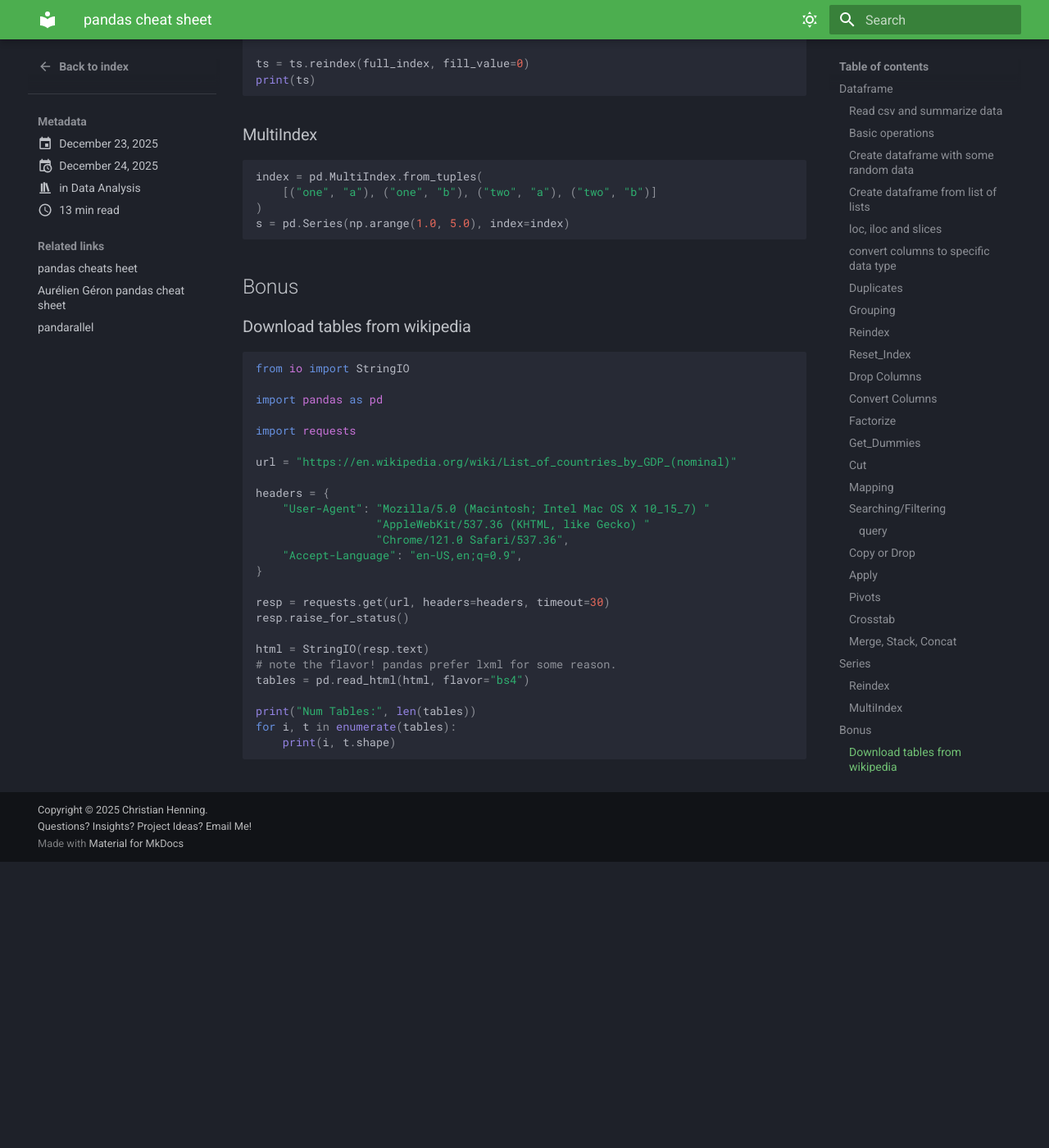
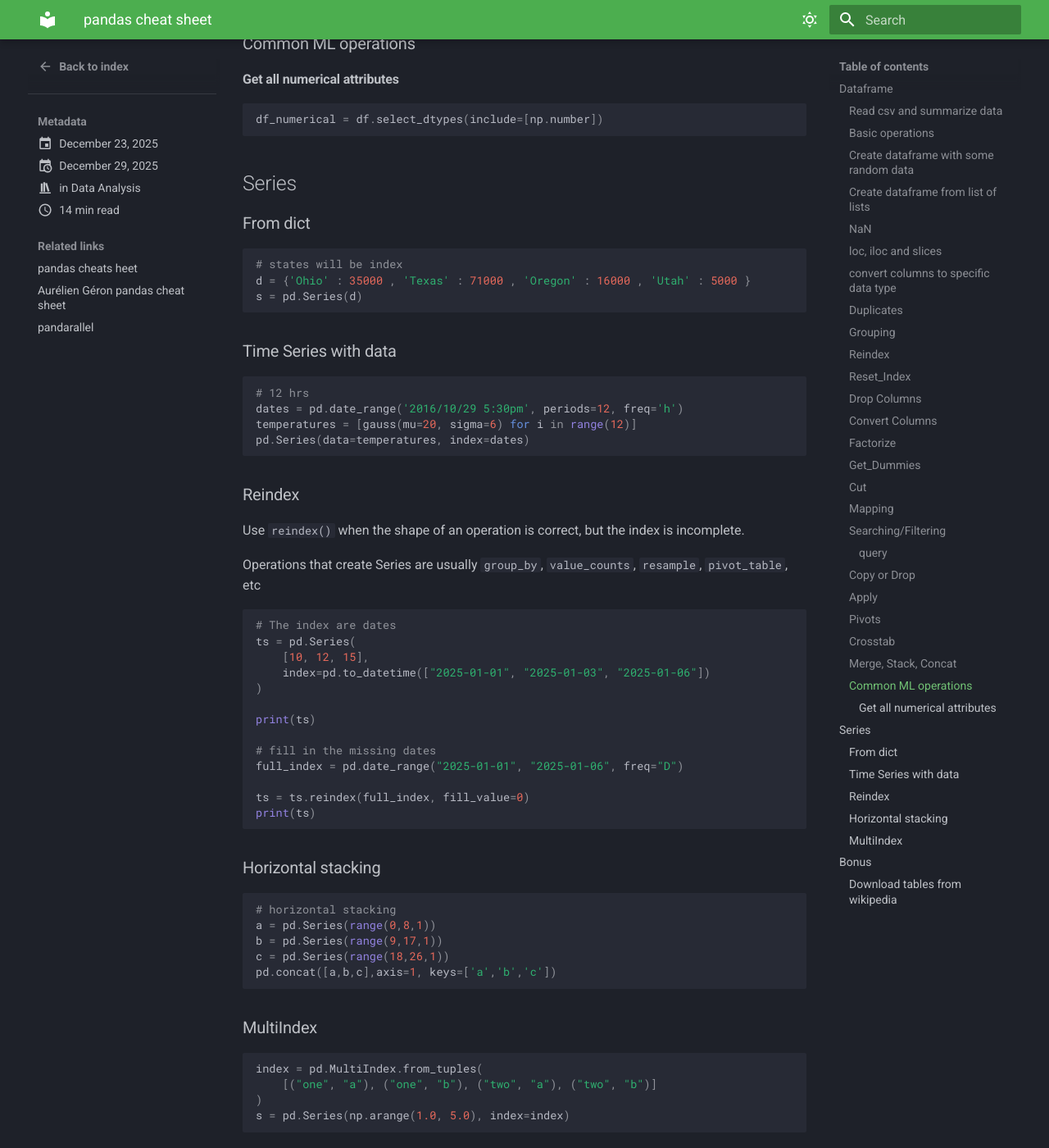
Before and after one commit to chhenning/chhenning.github.io, an MkDocs documentation site: the page built from docs/blog/posts/2025-12-23__02_pandas_cheatsheet/index.md, in a window 1280 px wide and 1400 px high, scrolled down 19099 px. Shown: the whole window at 82% size. Built offline with MkDocs 1.6.1 and Material for MkDocs 9.7.7, drawn with Linux system fonts in a browser that asks for light colours; before the commit the page ends 20150 px from its top, so only the background shows below that; some of the changed text lies outside the part shown.

Commit message:
goodreads blog post

````diff
--- a/docs/blog/posts/2025-12-23__02_pandas_cheatsheet/index.md
+++ b/docs/blog/posts/2025-12-23__02_pandas_cheatsheet/index.md
@@ -1,7 +1,7 @@
 ---
 date:
   created: 2025-12-23
-  updated: 2025-12-24
+  updated: 2025-12-29
 
 draft: False
 
@@ -196,6 +196,27 @@
 
 # Create the pandas DataFrame
 df = pd.DataFrame(data, columns=["Category", "Name", "Marks"])
+```
+
+### NaN
+
+```py
+# True or False
+df["my_column"].hasnans
+
+# count the rows where the value is nan
+df["my_column"].isna().sum()
+
+# count the non-nan rows
+df["my_column"].notna().sum()
+
+# fill the na values with something
+median = df["my_column"].median()
+df["my_column"] = df["my_column"].fillna(median)
+
+# for each row, checks if any column is NaN
+null_rows_idx = df.isna().any(axis=1)
+df.loc[null_rows_idx].head(20)
 ```
 
 ### loc, iloc and slices
@@ -989,10 +1010,35 @@
 1  NYC    Wine     80
 2   LA    Beer     90
 3   LA    Wine    110
-
 ```
 
+### Common ML operations
+
+#### Get all numerical attributes
+
+```py
+df_numerical = df.select_dtypes(include=[np.number])
+```
+
+
 ## Series
+
+### From dict
+
+```py
+# states will be index
+d = {'Ohio' : 35000 , 'Texas' : 71000 , 'Oregon' : 16000 , 'Utah' : 5000 }
+s = pd.Series(d)
+```
+
+### Time Series with data
+
+```py
+# 12 hrs
+dates = pd.date_range('2016/10/29 5:30pm', periods=12, freq='h')
+temperatures = [gauss(mu=20, sigma=6) for i in range(12)]
+pd.Series(data=temperatures, index=dates)
+```
 
 ### Reindex
 
@@ -1014,6 +1060,16 @@
 
 ts = ts.reindex(full_index, fill_value=0)
 print(ts)
+```
+
+### Horizontal stacking
+
+```py
+# horizontal stacking
+a = pd.Series(range(0,8,1))
+b = pd.Series(range(9,17,1))
+c = pd.Series(range(18,26,1))
+pd.concat([a,b,c],axis=1, keys=['a','b','c'])
 ```
 
 ### MultiIndex
````
Also changed, not shown: docs/blog/posts/2025-12-23__01_glossary/index.md (+1 -1 lines), docs/blog/posts/2025-12-29__01_goodreads/index.md (added, +198 -0 lines).
